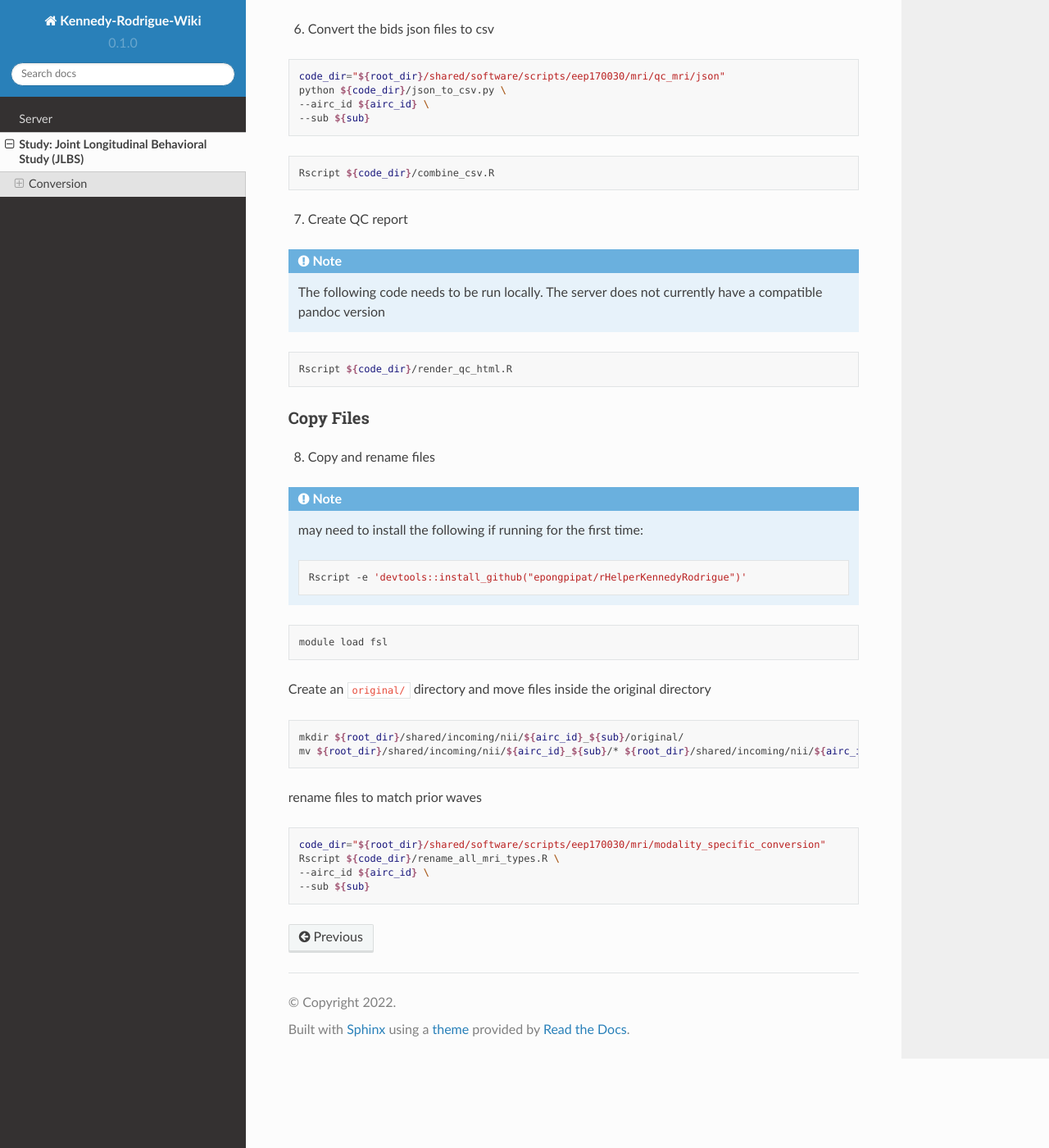
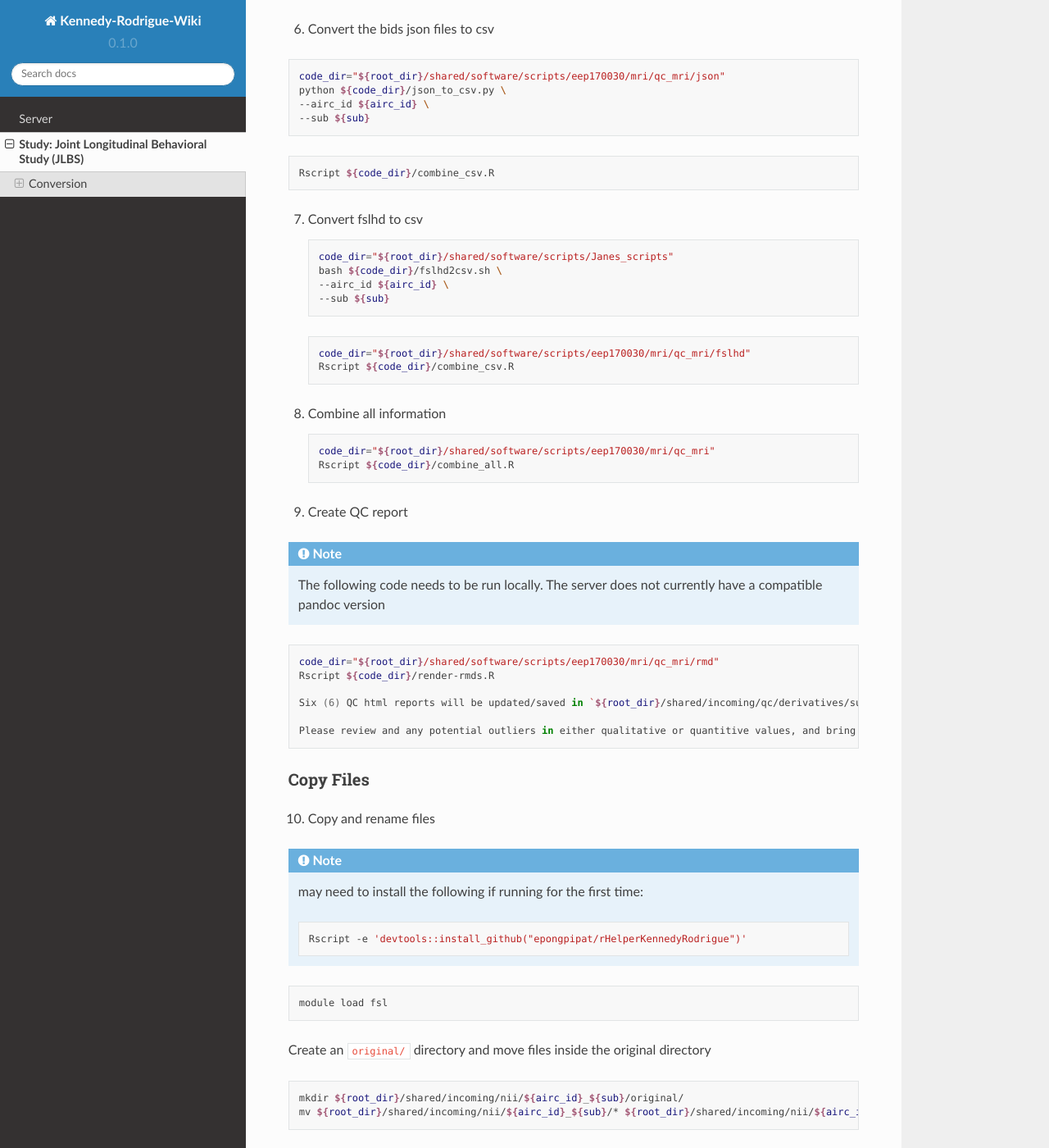
Before and after one commit to marcihorn/kennedy-rodrigue-wiki, a Sphinx documentation site: the page built from docs/source/study-jlbs/conversion.rst, in a window 1280 px wide and 1400 px high, scrolled down 1499 px. Shown: the whole window at 82% size. Built offline with Sphinx 7.4.7 and the Read the Docs theme 2.0.0, drawn with Linux system fonts in a browser that asks for light colours.

Commit message:
Update conversion.rst
update to include fslhd qc information

```diff
--- a/docs/source/study-jlbs/conversion.rst
+++ b/docs/source/study-jlbs/conversion.rst
@@ -96,7 +96,29 @@ QC Parameters
 
    Rscript ${code_dir}/combine_csv.R
 
-7. Create QC report
+
+7. Convert fslhd to csv
+
+   .. code:: bash
+
+      code_dir="${root_dir}/shared/software/scripts/Janes_scripts"
+      bash ${code_dir}/fslhd2csv.sh \
+      --airc_id ${airc_id} \
+      --sub ${sub}
+
+   .. code:: bash
+
+      code_dir="${root_dir}/shared/software/scripts/eep170030/mri/qc_mri/fslhd"
+      Rscript ${code_dir}/combine_csv.R
+
+8. Combine all information
+
+   .. code:: bash
+
+      code_dir="${root_dir}/shared/software/scripts/eep170030/mri/qc_mri"
+      Rscript ${code_dir}/combine_all.R
+
+9.  Create QC report
 
 .. note::
 
@@ -104,14 +126,19 @@ QC Parameters
 
 .. code:: bash
 
-   Rscript ${code_dir}/render_qc_html.R
+   code_dir="${root_dir}/shared/software/scripts/eep170030/mri/qc_mri/rmd"
+   Rscript ${code_dir}/render-rmds.R
+
+   Six (6) QC html reports will be updated/saved in `${root_dir}/shared/incoming/qc/derivatives/sub-differences/rmd-html`
+
+   Please review and any potential outliers in either qualitative or quantitive values, and bring up any potential concerns to the team.
 
 .. _copy:
 
 Copy Files
 ----------
 
-8. Copy and rename files
+10. Copy and rename files
 
 .. note::
 
```
